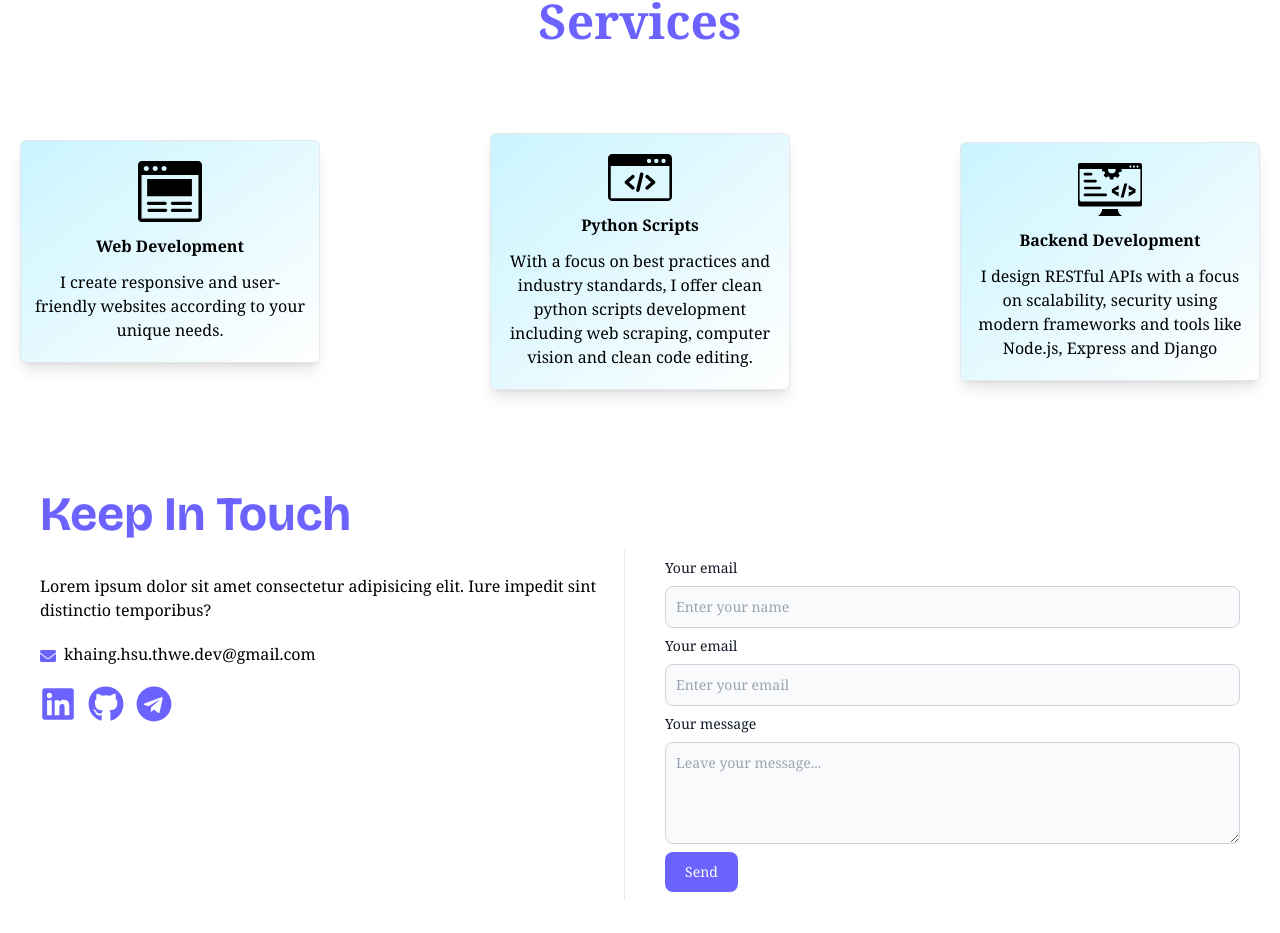
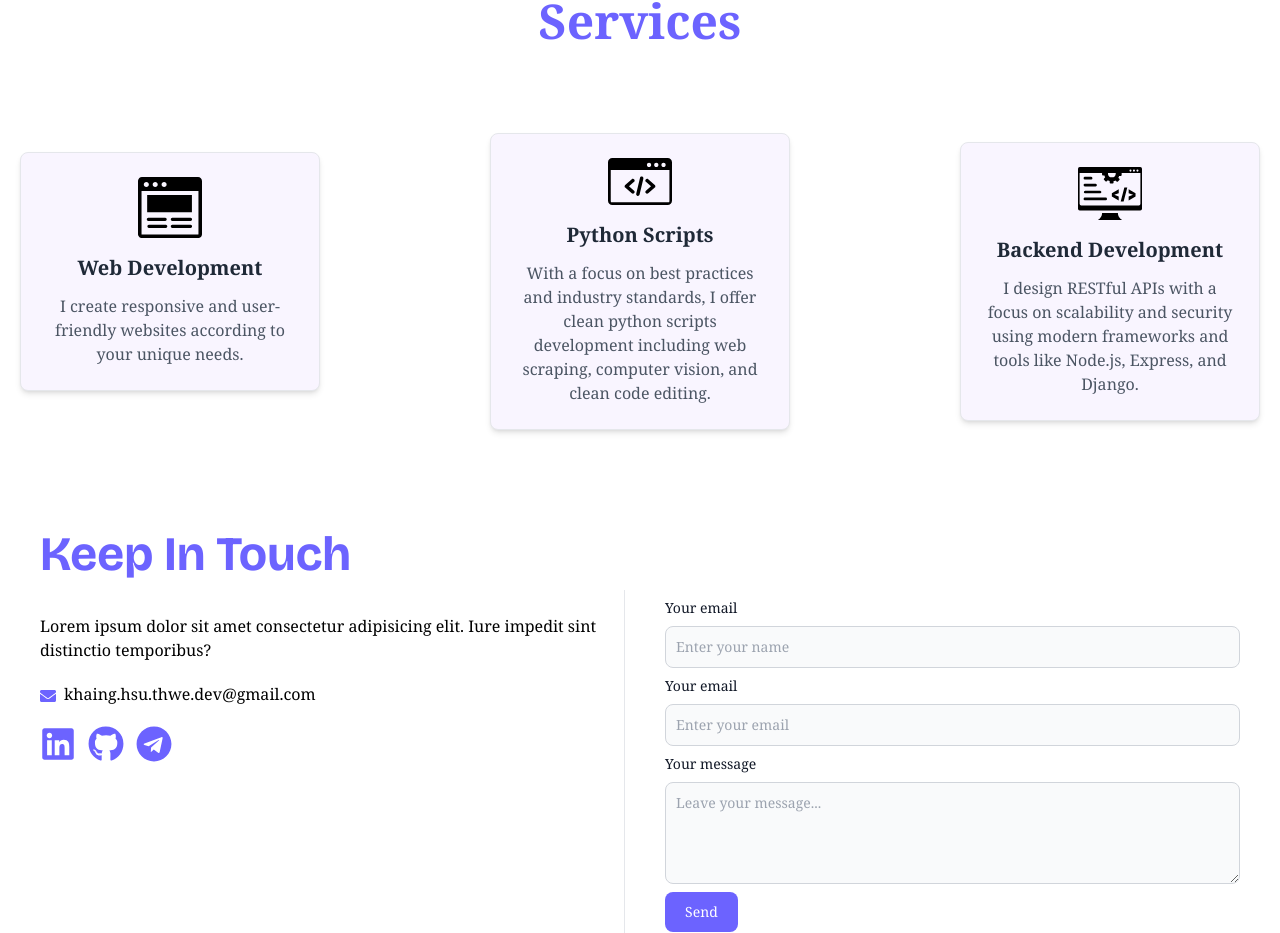
Before and after one commit to atom017/portfolio-website, a React (Vite) app: page / in a window 1280 px wide. Shown: the part 3215-4148 px from the top of the page. Built offline with nearby package versions, Linux system fonts and the light colour scheme; a web font is replaced by a local one.

Commit message:
[update] updated service bg color

```diff
--- a/src/components/pages/Services.jsx
+++ b/src/components/pages/Services.jsx
@@ -2,40 +2,36 @@ import React from 'react'
 import Icon1 from '../../../public/assets/icons/service_1.svg'
 import Icon2 from '../../../public/assets/icons/service_2.svg'
 import Icon3 from '../../../public/assets/icons/service_3.svg'
-//import {ReactComponent as Icon3} from '../../assets/icons/service_3.svg'
 
-const Services =React.forwardRef((props,ref) => {
+const Services = React.forwardRef((props, ref) => {
   return (
     <section ref={ref} id="service" className='mx-auto px-5 mb-5'>
       <h2 className='text-center text-4xl md:text-5xl mb-10 font-bold text-[#6c63ff]'>Services</h2>
-      <div className='flex flex-col space-y-5 items-center md:flex-row md:space-x-2 md:justify-between py-5 my-12 '>
-        <div className='h-full w-full md:w-[300px] py-5 px-3 container flex flex-col items-center rounded-md border shadow-lg bg-gradient-to-br from-[#CAF4FF] to-[#fff] hover:shadow-xl'>
-          <div className=''>
-          <img width="64" height="64" src={Icon1} alt="web-apps--v1"/>
+      <div className='flex flex-col space-y-5 items-center md:flex-row md:space-x-5 md:justify-between py-5 my-12'>
+        <div className='flex flex-col justify-between h-full w-full md:w-[300px] p-6 bg-[#f9f5ff] rounded-lg border border-gray-200 shadow-md hover:shadow-lg transition-shadow duration-300 cursor-pointer'>
+          <div className='flex justify-center mb-4'>
+            <img width="64" height="64" src={Icon1} alt="web-apps--v1" />
           </div>
-          <h3 className='font-bold my-3'>Web Development</h3>
-          <p className='text-center'>I create responsive and user-friendly websites according to your unique needs. </p>
+          <h3 className='text-xl font-bold mb-3 text-center text-gray-800'>Web Development</h3>
+          <p className='text-center text-gray-600'>I create responsive and user-friendly websites according to your unique needs.</p>
         </div>
-        <div className='h-full w-full md:w-[300px] px-3 py-5 container flex flex-col items-center shadow-lg rounded-md border bg-gradient-to-br from-[#CAF4FF] to-[#fff] hover:shadow-xl'>
-          <div>
-          <img width="64" height="64" src={Icon2} alt="web-account--v1  "/>
+        <div className='flex flex-col justify-between h-full w-full md:w-[300px] p-6 bg-[#f9f5ff] rounded-lg border border-gray-200 shadow-md hover:shadow-lg transition-shadow duration-300 cursor-pointer'>
+          <div className='flex justify-center mb-4'>
+            <img width="64" height="64" src={Icon2} alt="web-account--v1" />
           </div>
-          <h3 className='font-bold my-3'>Python Scripts</h3>
-          <p className='text-center'>With a focus on best practices and industry standards, I offer clean python scripts development including web scraping, computer vision and clean code editing.  </p>
+          <h3 className='text-xl font-bold mb-3 text-center text-gray-800'>Python Scripts</h3>
+          <p className='text-center text-gray-600'>With a focus on best practices and industry standards, I offer clean python scripts development including web scraping, computer vision, and clean code editing.</p>
         </div>
-        <div className='h-full w-full md:w-[300px] container flex flex-col items-center px-3 py-5 shadow-lg rounded-md border bg-gradient-to-br from-[#CAF4FF] to-[#fff] hover:shadow-xl'>
-          <div>
-
-          <img width="64" height="64" src={Icon3} alt="code--v1" style={{fill:"#fff"}} fill = "red"/>
+        <div className='flex flex-col justify-between h-full w-full md:w-[300px] p-6 bg-[#f9f5ff] rounded-lg border border-gray-200 shadow-md hover:shadow-lg transition-shadow duration-300 cursor-pointer'>
+          <div className='flex justify-center mb-4'>
+            <img width="64" height="64" src={Icon3} alt="code--v1" />
           </div>
-          <h3 className='font-bold my-3'>Backend Development</h3>
-          <p className='text-center'>I design RESTful APIs with a focus on scalability, security using modern frameworks and tools like Node.js, Express and Django</p>
+          <h3 className='text-xl font-bold mb-3 text-center text-gray-800'>Backend Development</h3>
+          <p className='text-center text-gray-600'>I design RESTful APIs with a focus on scalability and security using modern frameworks and tools like Node.js, Express, and Django.</p>
         </div>
       </div>
-
     </section>
   )
-}
-);
+});
 
-export default Services
+export default Services;
```
